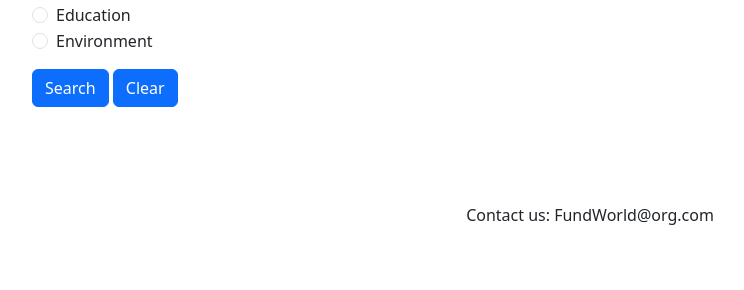
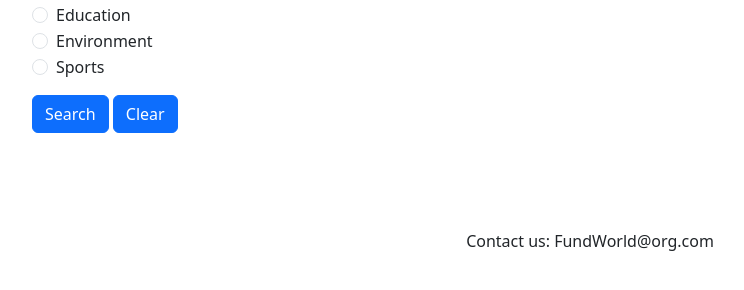
Before and after one commit to 2000tamasha/CrowdfundingApp, a website: page 24351177 A2-clientside/search.html in a window 1280 px wide. Shown: the part 188-478 px from the top of the page, without its empty margins (50-794 px from the left). Drawn offline with nearby package versions, Linux system fonts and the light colour scheme.

Commit message:
another radio button added for no fund event testing

```diff
--- a/24351177 A2-clientside/search.html
+++ b/24351177 A2-clientside/search.html
@@ -42,6 +42,11 @@
                 <input type="radio" class="form-check-input" id="environment" name="category" value="Environment">
                 <label class="form-check-label" for="environment">Environment</label>
             </div>
+
+            <div class="form-check">
+                <input type="radio" class="form-check-input" id="sports" name="category" value="Sports">
+                <label class="form-check-label" for="environment">Sports</label>
+            </div>
         </div>
 
         <input type="button" value="Search" class="btn btn-primary" onclick="searchByCategory();">
@@ -77,7 +82,7 @@
                   if (data.length > 0) {
                       data.forEach(fundraiser => {
     const newP = document.createElement("p");
-    newP.innerHTML = `Fundraiser ID: <a href="fundraiser.html?id=${fundraiser.FUNDRAISER_ID}">${fundraiser.FUNDRAISER_ID}</a>, Organizer: ${fundraiser.ORGANIZER}, CAPTION: ${fundraiser.CAPTION}`;
+    newP.innerHTML = `Fundraiser ID: <a href="fundraiser.html?id=${fundraiser.FUNDRAISER_ID}">${fundraiser.FUNDRAISER_ID}</a>, Organizer: ${fundraiser.ORGANIZER}, <strong>Caption:</strong> ${fundraiser.CAPTION}`;
 
     dataDiv.appendChild(newP);
 });
```
